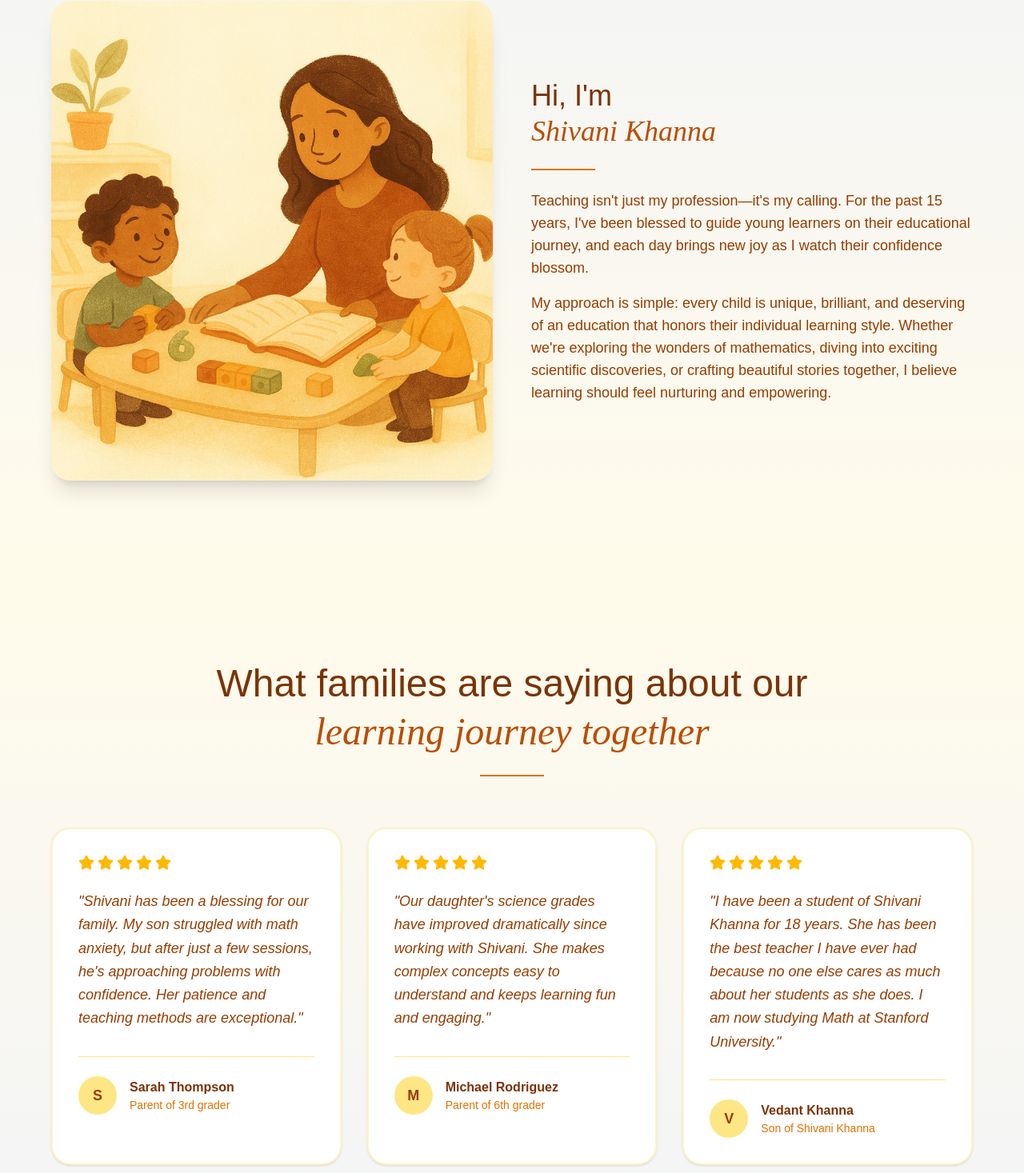
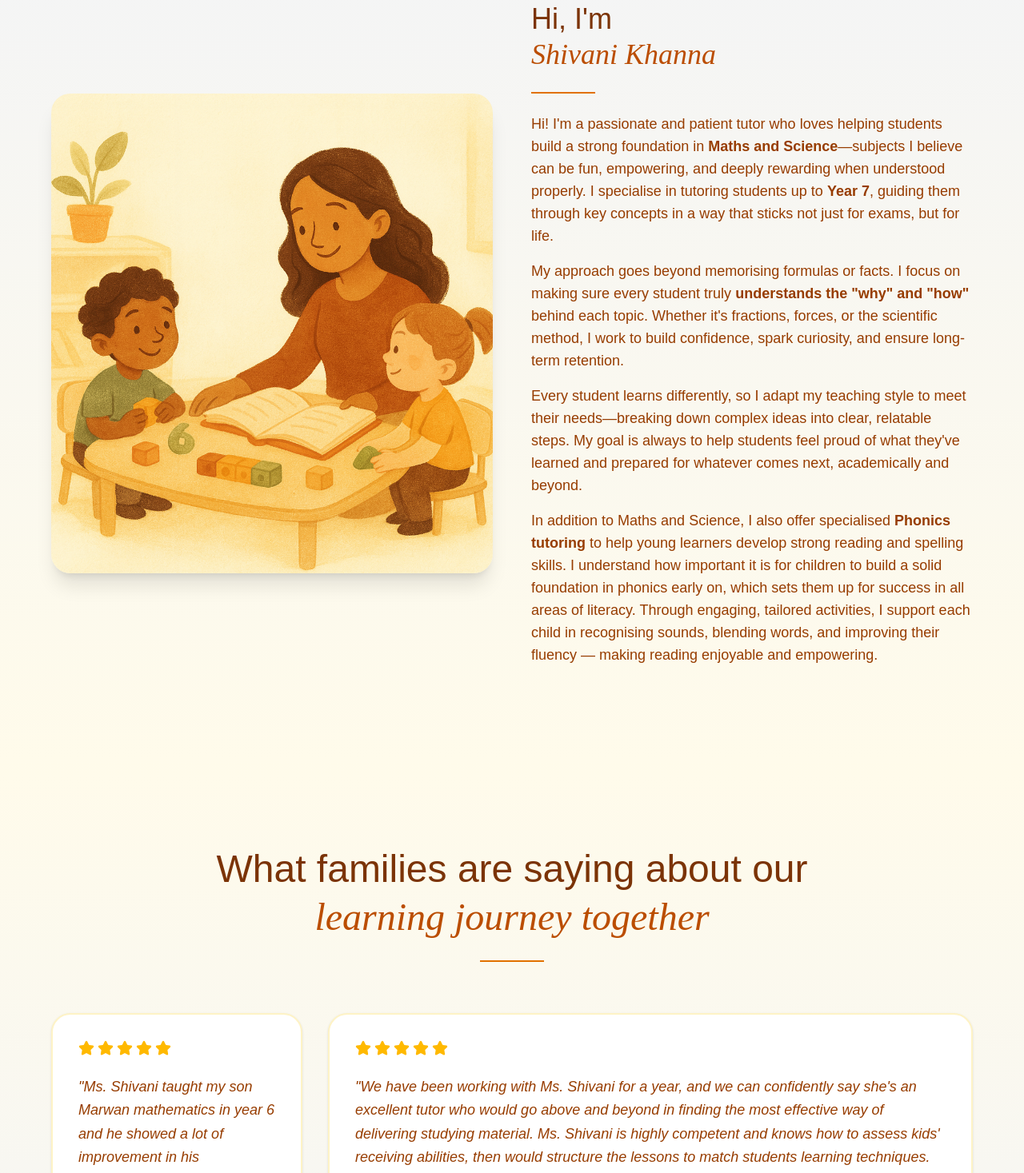
Before and after one commit to VedantKh/mom-landing-page, a Next.js app: page / in a window 1280 px wide. Shown: the part 1064-2531 px from the top of the page at 80% size. Built offline with nearby package versions, Linux system fonts and the light colour scheme.

Commit message:
pushing copy changes for mom to see that they're too long

```diff
--- a/app/page.tsx
+++ b/app/page.tsx
@@ -93,10 +93,9 @@ export default function Home() {
                   </span>
                 </h1>
                 <p className="max-w-[600px] text-amber-800 text-lg md:text-xl leading-relaxed">
-                  I&apos;m Shivani, and I love teaching children. As a mother
-                  myself, I understand the hopes and dreams parents have for
-                  their little ones, and love joining each family on their
-                  journey to get there.
+                  As a mother myself, I understand the hopes and dreams parents
+                  have to see their children grow into confident and capable
+                  individuals ready to thrive in life.
                 </p>
                 <div className="flex flex-col sm:flex-row gap-4">
                   <Link
@@ -109,12 +108,6 @@ export default function Home() {
                   </Link>
                 </div>
                 <div className="flex items-center gap-6 pt-4 pl-2">
-                  <div className="flex items-center gap-2">
-                    <Heart className="h-5 w-5 text-amber-600 fill-amber-600" />
-                    <span className="text-sm text-amber-700">
-                      15+ Years of Love & Learning
-                    </span>
-                  </div>
                   <div className="flex items-center gap-2">
                     <Users className="h-5 w-5 text-amber-600" />
                     <span className="text-sm text-amber-700">
@@ -171,18 +164,42 @@ export default function Home() {
 
                 <div className="space-y-4 text-amber-800 leading-relaxed">
                   <p className="text-lg">
-                    Teaching isn&apos;t just my profession—it&apos;s my calling.
-                    For the past 15 years, I&apos;ve been blessed to guide young
-                    learners on their educational journey, and each day brings
-                    new joy as I watch their confidence blossom.
+                    Hi! I'm a passionate and patient tutor who loves helping
+                    students build a strong foundation in{" "}
+                    <span className="font-bold">Maths and Science</span>
+                    —subjects I believe can be fun, empowering, and deeply
+                    rewarding when understood properly. I specialise in tutoring
+                    students up to <span className="font-bold">Year 7</span>,
+                    guiding them through key concepts in a way that sticks not
+                    just for exams, but for life.
                   </p>
                   <p className="text-lg">
-                    My approach is simple: every child is unique, brilliant, and
-                    deserving of an education that honors their individual
-                    learning style. Whether we&apos;re exploring the wonders of
-                    mathematics, diving into exciting scientific discoveries, or
-                    crafting beautiful stories together, I believe learning
-                    should feel nurturing and empowering.
+                    My approach goes beyond memorising formulas or facts. I
+                    focus on making sure every student truly{" "}
+                    <span className="font-bold">
+                      understands the "why" and "how"
+                    </span>{" "}
+                    behind each topic. Whether it's fractions, forces, or the
+                    scientific method, I work to build confidence, spark
+                    curiosity, and ensure long-term retention.
+                  </p>
+                  <p className="text-lg">
+                    Every student learns differently, so I adapt my teaching
+                    style to meet their needs—breaking down complex ideas into
+                    clear, relatable steps. My goal is always to help students
+                    feel proud of what they've learned and prepared for whatever
+                    comes next, academically and beyond.
+                  </p>
+                  <p className="text-lg">
+                    In addition to Maths and Science, I also offer specialised{" "}
+                    <span className="font-bold">Phonics tutoring</span> to help
+                    young learners develop strong reading and spelling skills. I
+                    understand how important it is for children to build a solid
+                    foundation in phonics early on, which sets them up for
+                    success in all areas of literacy. Through engaging, tailored
+                    activities, I support each child in recognising sounds,
+                    blending words, and improving their fluency — making reading
+                    enjoyable and empowering.
                   </p>
                 </div>
               </div>
@@ -209,11 +226,15 @@ export default function Home() {
               <div className="w-20 h-0.5 bg-amber-600"></div>
             </div>
 
-            <div className="grid gap-8 md:grid-cols-3 relative max-w-6xl mx-auto">
+            <div className="flex flex-col md:flex-row gap-8 relative max-w-6xl mx-auto">
               {testimonials.map((testimonial, index) => (
                 <div
                   key={index}
-                  className="bg-white border-2 border-amber-100 p-8 rounded-3xl shadow-sm hover:shadow-lg transition-all duration-300 relative"
+                  className={`
+                    bg-white border-2 border-amber-100 p-8 rounded-3xl shadow-sm hover:shadow-lg transition-all duration-300 relative
+                    flex-1
+                    ${index === 1 ? "md:flex-[3]" : "md:flex-[1]"}
+                  `}
                 >
                   <div className="flex items-center gap-1 mb-6">
                     {[...Array(5)].map((_, i) => (
@@ -429,13 +450,6 @@ export default function Home() {
                           fun
                         </span>
                       </div>
-                      <div className="flex items-start gap-3">
-                        <FileText className="h-5 w-5 text-amber-600 mt-0.5" />
-                        <span>
-                          <strong>Recordings available</strong> for review and
-                          reinforcement
-                        </span>
-                      </div>
                     </div>
                   </CardContent>
                 </Card>
@@ -532,21 +546,15 @@ export default function Home() {
 
 const testimonials = [
   {
-    name: "Sarah Thompson",
-    relation: "Parent of 3rd grader",
+    name: "Saif Ali",
+    relation: "Parent of 6th grader",
     content:
-      "Shivani has been a blessing for our family. My son struggled with math anxiety, but after just a few sessions, he's approaching problems with confidence. Her patience and teaching methods are exceptional.",
+      "Ms. Shivani taught my son Marwan mathematics in year 6 and he showed a lot of improvement in his understanding as well as his exam results. She is very patient and kind hearted, and is very good with kids.",
   },
   {
-    name: "Michael Rodriguez",
-    relation: "Parent of 6th grader",
+    name: "Nada Harb",
+    relation: "Parent of Miral Harb, 6th grader",
     content:
-      "Our daughter's science grades have improved dramatically since working with Shivani. She makes complex concepts easy to understand and keeps learning fun and engaging.",
-  },
-  {
-    name: "Vedant Khanna",
-    relation: "Son of Shivani Khanna",
-    content:
-      "I have been a student of Shivani Khanna for 18 years. She has been the best teacher I have ever had because no one else cares as much about her students as she does. I am now studying Math at Stanford University.",
+      "We have been working with Ms. Shivani for a year, and we can confidently say she's an excellent tutor who would go above and beyond in finding the most effective way of delivering studying material. Ms. Shivani is highly competent and knows how to assess kids' receiving abilities, then would structure the lessons to match students learning techniques. Besides the usual subjects, Ms. Shivani looks for potential and areas where kids can excel, and would highlight to parents. Our daughter has significantly improved from not liking math to being recognizable by her class teacher as an excellent example. Well done Ms. Shivani, and thank you for your diligence and care!",
   },
 ];
```
